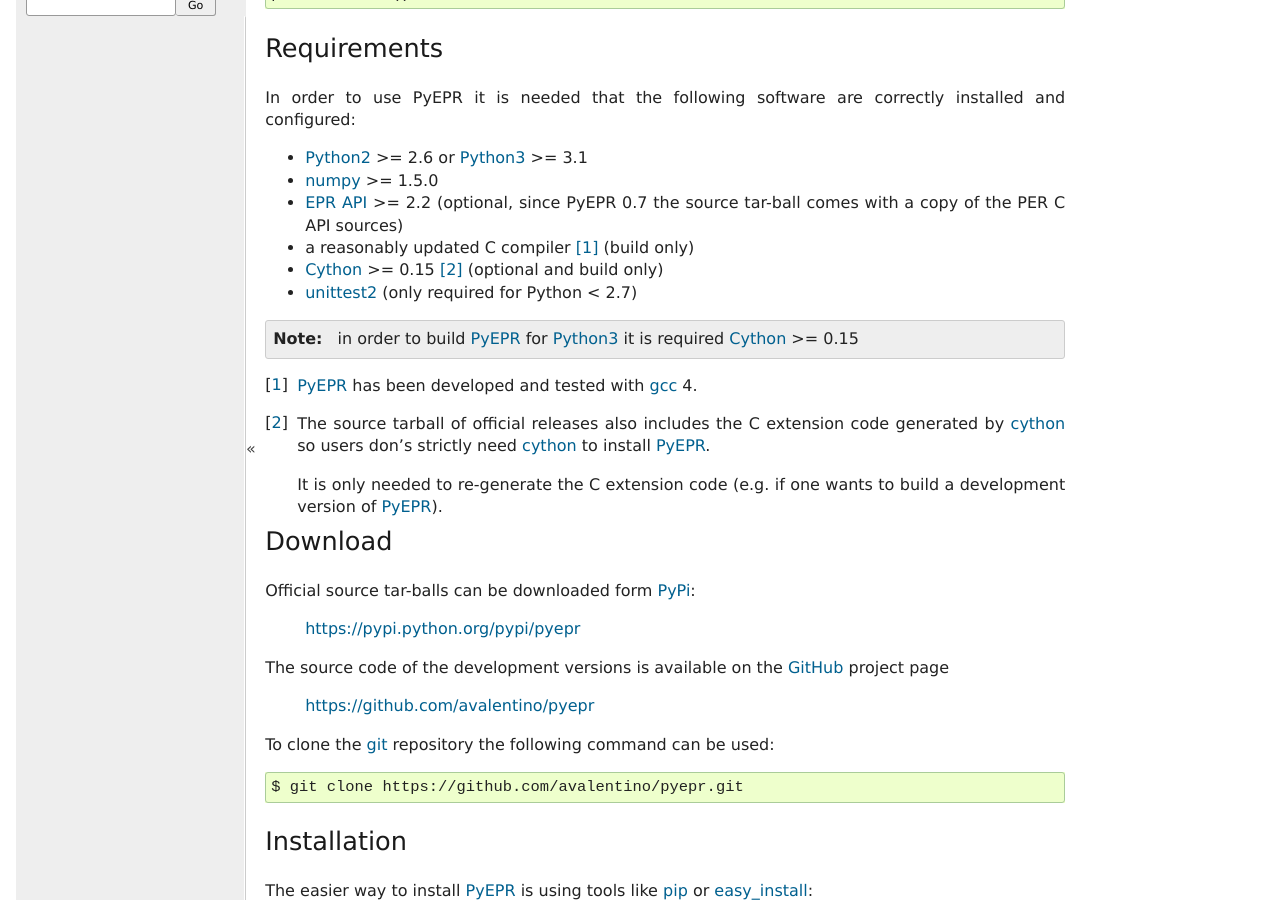
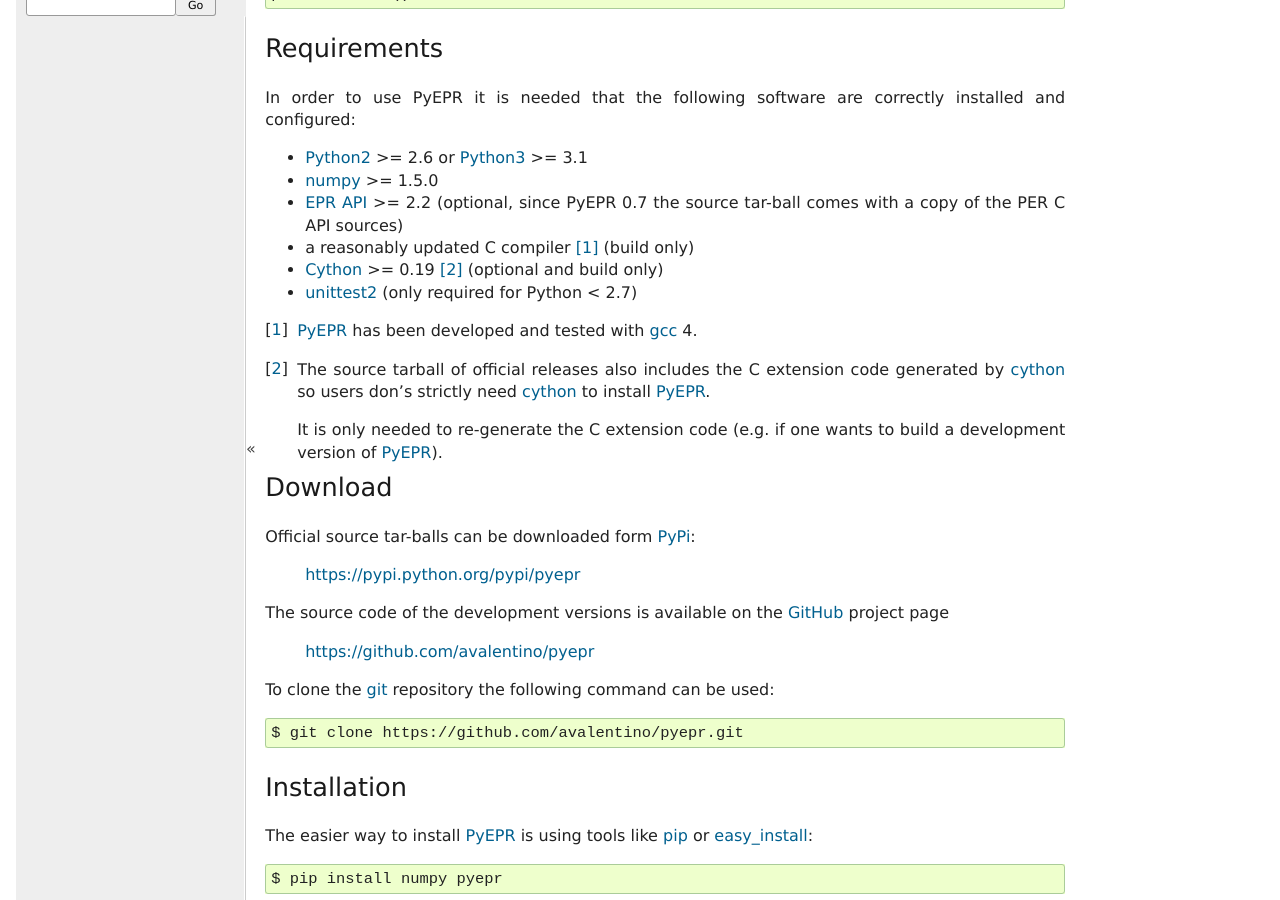
Before and after one commit to avalentino/pyepr, a Sphinx documentation site: the page built from doc/usermanual.txt, in a window 1280 px wide and 900 px high, scrolled down 676 px. Built offline with Sphinx 7.4.7, drawn with Linux system fonts in a browser that asks for light colours; formulas are drawn with MathJax 3.

Commit message:
Minimum required cython version is 0.19 (const and fdopen)

```diff
--- a/doc/NEWS.txt
+++ b/doc/NEWS.txt
@@ -18,7 +18,7 @@
 * the test suite now has a :func:`setUpModule` function that automatically
   downloads the ENVISAT test data required for test execution.
   The download only happens if the test dataset is not already available.
-* minimum required version for cython_ is now 0.15
+* minimum required version for cython_ is now 0.19
 * tests can now be run using the :file:`setup.py` script::
 
     $ python3 setup.py test
--- a/doc/usermanual.txt
+++ b/doc/usermanual.txt
@@ -50,10 +50,8 @@
 * `EPR API`_ >= 2.2 (optional, since PyEPR 0.7 the source tar-ball comes
   with a copy of the PER C API sources)
 * a reasonably updated C compiler [#]_ (build only)
-* Cython_ >= 0.15 [#]_ (optional and build only)
+* Cython_ >= 0.19 [#]_ (optional and build only)
 * unittest2_ (only required for Python < 2.7)
-
-.. note:: in order to build PyEPR_ for Python3_ it is required Cython_ >= 0.15
 
 
 .. [#] PyEPR_ has been developed and tested with gcc_ 4.
--- a/requirements.txt
+++ b/requirements.txt
@@ -1,2 +1,2 @@
 numpy>=1.5
-cython
+cython>=0.19
--- a/setup.py
+++ b/setup.py
@@ -223,10 +223,10 @@
 
     if HAVE_SETUPTOOLS:
         config['test_suite'] = 'tests'
-        config.setdefault('setup_requires', []).append('numpy')
-        config.setdefault('install_requires', []).append('numpy')
+        config.setdefault('setup_requires', []).append('numpy>=1.5')
+        config.setdefault('install_requires', []).append('numpy>=1.5')
         if ext.setup_requires_cython:
-            config['setup_requires'].append('cython')
+            config['setup_requires'].append('cython>=0.19')
 
     setup(**config)
 
```
Also changed, not shown: 1 other file.
